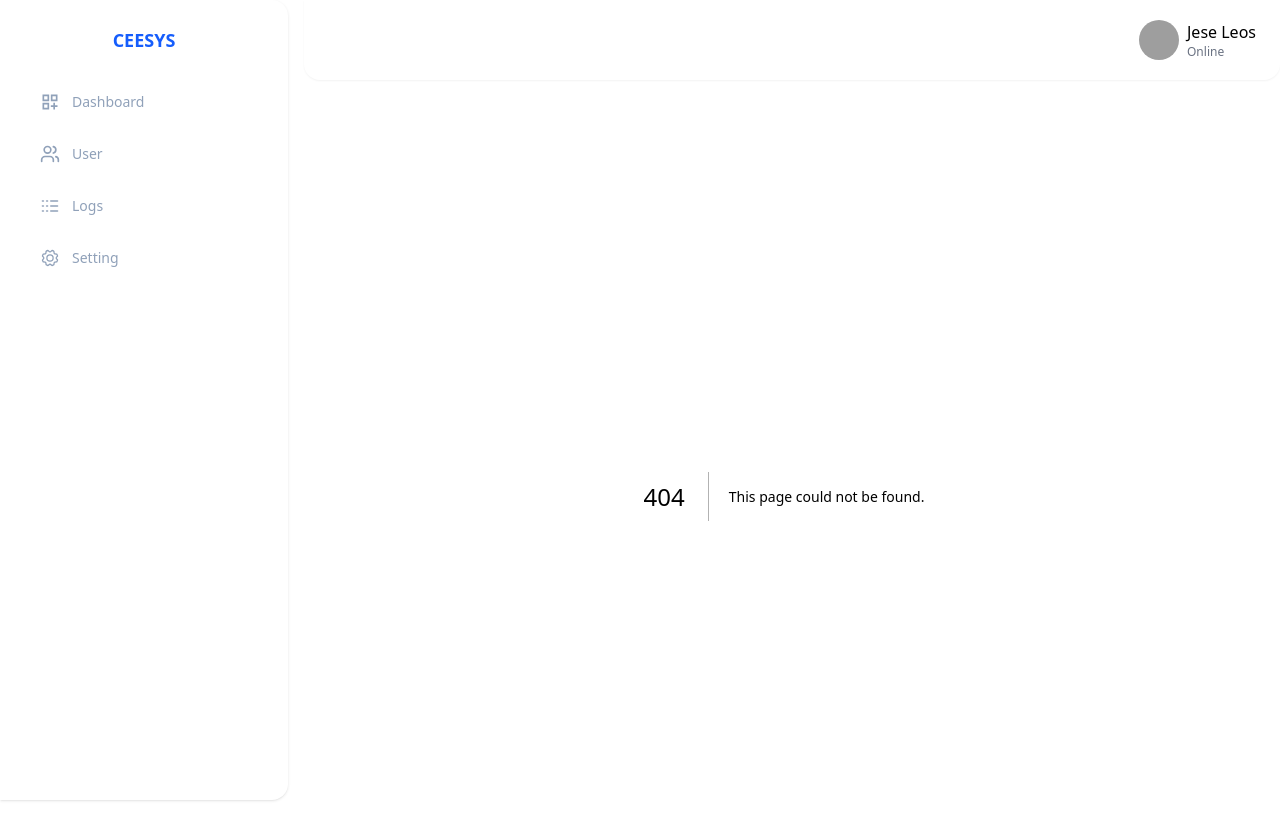
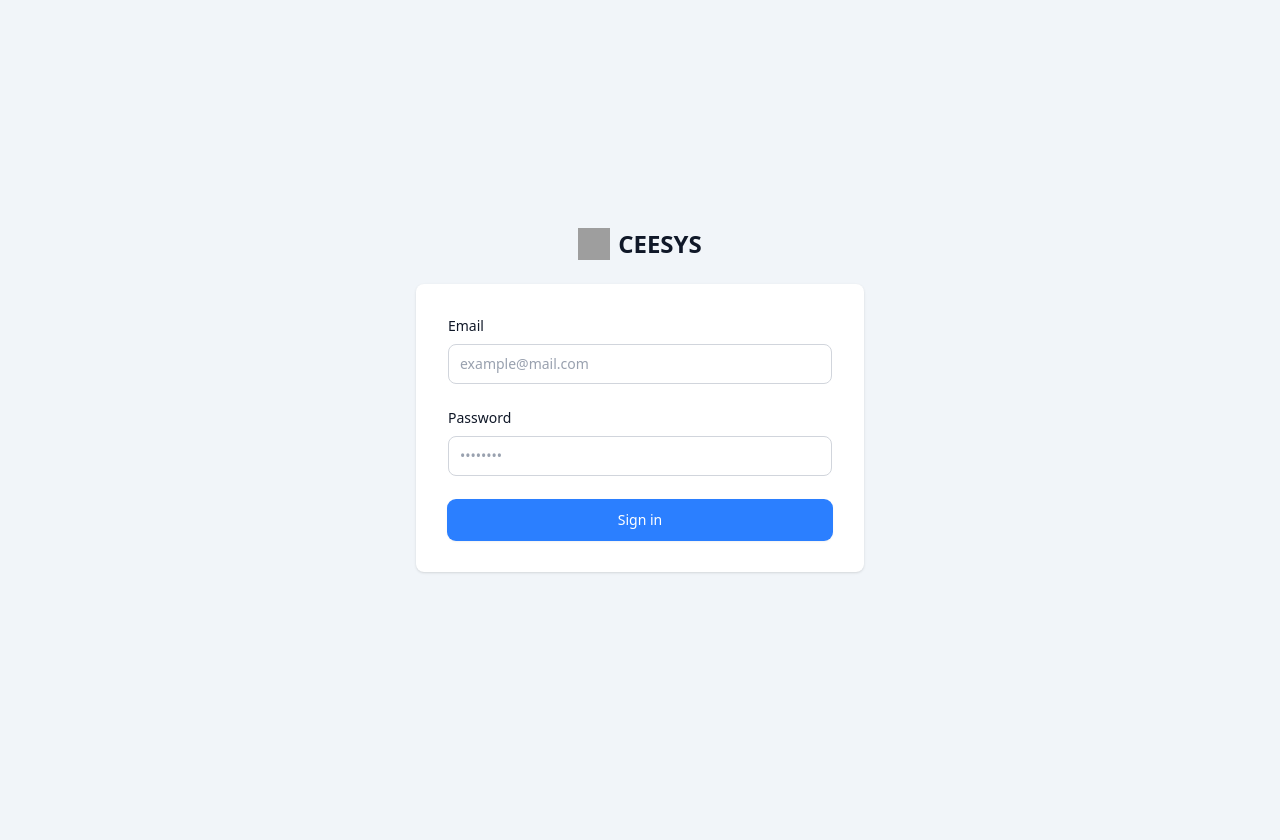
Before and after one commit to reanru/customer-support-system, a Next.js app in the folder apps/dashboard/: page /login in a window 1280 px wide. Before the commit this address had no page. Shown: the top 840 px of the page. After the commit the page ends 800 px from the top, so only its background shows below. Built offline with nearby package versions, Linux system fonts and the light colour scheme; grey boxes are pictures that could not be loaded.

Commit message:
update user login logic

```diff
--- /dev/null
+++ b/apps/dashboard/src/app/(auth)/layout.tsx
@@ -0,0 +1,15 @@
+"use client"
+
+import React from 'react'
+
+import "../globals.css";
+
+export default function LoginLayout({ children }: { children: React.ReactNode }) {
+    return (
+        <section className="">
+            <div className="flex flex-col items-center justify-center px-6 py-8 mx-auto md:h-screen lg:py-0">
+                { children }
+            </div>
+        </section>
+    )
+}
--- /dev/null
+++ b/apps/dashboard/src/app/(auth)/login/page.tsx
@@ -0,0 +1,106 @@
+"use client"
+
+import React, { useEffect, useState } from 'react'
+import { redirect } from 'next/navigation'
+import { useAppDispatch, useAppSelector } from '@/lib/redux/hooks';
+
+import { loginUser, resetLoginUser } from '@/lib/redux/features/login/loginUserSlice';
+
+import { AiOutlineLoading3Quarters } from "react-icons/ai";
+
+type Credential = {
+    email?: string,
+    password?: string,
+}
+
+export default function LoginPage() {
+    const login_user = useAppSelector((state) => state.login_user)
+    const dispatch = useAppDispatch();
+
+    const [isSubmit, setIsSubmit] = useState(false);
+    const [errors, setErrors] = useState<Credential>({});
+    const [formValues, setFormValues] = useState<Credential>({});
+
+    useEffect(() => {
+        if(login_user.success && isSubmit === true) {
+
+            // console.log('testing add ', add_new_user);
+            setIsSubmit(false);
+
+            redirect(`/`);
+        }
+        else if(login_user.error && isSubmit === true)
+        {
+            setIsSubmit(false);
+        }
+    }, [login_user]);
+
+    const validate = (value: Credential) => {
+        const error: Credential = {};
+
+        if(!value.email) error.email = "Cannot be empty";
+        if(!value.password) error.password = "Cannot be empty";
+
+        setErrors(error);
+
+        return Object.keys(error).length === 0 ? true : false;
+    };
+
+    const handleChange = (e: React.ChangeEvent<HTMLInputElement>) => {
+        const { name, value } = e.target;
+        setFormValues({...formValues, [name]: value});
+    }
+
+    const submit = (e: React.FormEvent<HTMLFormElement>) => {
+        e.preventDefault();
+
+        if(validate(formValues)){
+            setIsSubmit(true);
+            dispatch(loginUser(formValues));
+        }
+    }
+
+    return (
+        <>
+            <a href="#" className="flex items-center mb-6 text-2xl font-semibold text-gray-900">
+                <img className="w-8 h-8 mr-2" src="https://flowbite.s3.amazonaws.com/blocks/marketing-ui/logo.svg" alt="logo" />
+                CEESYS
+            </a>
+            <div className="w-full bg-white rounded-lg shadow md:mt-0 sm:max-w-md xl:p-0">
+                <div className="p-6 space-y-4 md:space-y-6 sm:p-8">
+                    <form onSubmit={submit} className="space-y-4 md:space-y-6" action="#">
+                        <div>
+                            <label className="block mb-2 text-sm font-medium text-gray-900">Email</label>
+                            <input
+                                type="email"
+                                name="email"
+                                className="form-control" placeholder="example@mail.com"
+                                value={formValues.email ?? ''}
+                                onChange={handleChange}
+                            />
+                            <span className="text-sm font-semibold text-red-500">{ errors.email }</span>
+                        </div>
+                        <div>
+                            <label className="block mb-2 text-sm font-medium text-gray-900">Password</label>
+                            <input
+                                type="password"
+                                name="password"
+                                placeholder="••••••••" className="form-control"
+                                value={formValues.password ?? ''}
+                                onChange={handleChange}
+                            />
+                            <span className="text-sm font-semibold text-red-500">{ errors.password }</span>
+                        </div>
+                        <button type="submit" className="btn-primary w-full h-10">
+                            { isSubmit ? (
+                                <AiOutlineLoading3Quarters className="w-5 h-5 animate-spin" />
+                            ) : (
+                                <span>Sign in</span>
+                            ) }
+                        </button>
+                    </form>
+                </div>
+            </div>
+        </>
+    )
+}
--- /dev/null
+++ b/apps/dashboard/src/app/(main)/layout.tsx
@@ -0,0 +1,29 @@
+"use client"
+
+import Navbar from "@/layout/navbar";
+import Sidebar from "@/layout/sidebar";
+
+import { useState } from "react";
+
+export default function MainLayout({ children }: { children: React.ReactNode }) {
+  const [openSidebar, setOpenSidebar] = useState(false);
+
+  return (
+      <div
+        className=""
+        >
+          <div className="flex h-full gap-4">
+            <Sidebar open={openSidebar} handleOpen={()=>setOpenSidebar(!openSidebar)} />
+
+            <div className="relative flex flex-1 gap-4 flex-col">
+              <Navbar open={openSidebar} handleOpen={()=>setOpenSidebar(!openSidebar)} />
+
+                <main className="pl-5 lg:pl-1 pr-5">
+                  {children}
+                </main>
+            </div>
+          </div>
+
+      </div>
+  );
+}
--- /dev/null
+++ b/apps/dashboard/src/app/api/set-cookies/route.ts
@@ -0,0 +1,15 @@
+// Next.js API route support: https://nextjs.org/docs/api-routes/introduction
+// import type { NextRequest , NextResponse } from "next/server";
+import { cookies } from 'next/headers'
+
+export async function POST(req: Request) {
+  const body = await req.json();
+  const cookieStore = await cookies();
+
+  cookieStore.set('token', body.token, { maxAge: 3600 });
+  console.log('testing login ', body.token);
+
+  return new Response('Successfully saved token', {
+    status: 200,
+  })
+}
--- a/apps/dashboard/src/app/layout.tsx
+++ b/apps/dashboard/src/app/layout.tsx
@@ -9,8 +9,7 @@ import "./globals.css";
 import { Provider } from 'react-redux';
 import store from '@/lib/redux/store'
 
-import Navbar from "@/layout/navbar";
-import Sidebar from "@/layout/sidebar";
+
 import { useState } from "react";
 
 type Button = {
@@ -26,25 +25,14 @@ export default function RootLayout({
   const [openSidebar, setOpenSidebar] = useState(false);
 
   return (
+        <Provider store={store}>
       <html lang="en">
         <body
           className="bg-slate-100"
           >
-          <Provider store={store}>
-            <div className="flex h-full gap-4">
-              <Sidebar open={openSidebar} handleOpen={()=>setOpenSidebar(!openSidebar)} />
-
-              <div className="relative flex flex-1 gap-4 flex-col">
-                <Navbar open={openSidebar} handleOpen={()=>setOpenSidebar(!openSidebar)} />
-
-                  <main className="pl-5 lg:pl-1 pr-5">
-                    {children}
-                  </main>
-              </div>
-            </div>
-          </Provider>
-
+              { children }
         </body>
       </html>
+            </Provider>
   );
 }
--- a/apps/dashboard/src/lib/UI/user/modalCreate.tsx
+++ b/apps/dashboard/src/lib/UI/user/modalCreate.tsx
@@ -62,9 +62,9 @@ export default function ModalCreate({ handleClose } : ModalProps) {
     const validate = (value: User) => {
         const error: User = {};
 
-        if(!value.name) error.name = "Tidak boleh kosong";
-        if(!value.email) error.email = "Tidak boleh kosong";
-        if(!value.role) error.role = "Tidak boleh kosong";
+        if(!value.name) error.name = "Cannot be empty";
+        if(!value.email) error.email = "Cannot be empty";
+        if(!value.role) error.role = "Cannot be empty";
 
         setErrors(error);
 
--- /dev/null
+++ b/apps/dashboard/src/lib/redux/features/login/loginUserSlice.ts
@@ -0,0 +1,75 @@
+import axios from 'axios';
+
+import { createSlice, createAsyncThunk } from '@reduxjs/toolkit';
+
+type InitState = {
+  loading: boolean;
+  data: any | null;
+  error: string | null;
+  success: boolean;
+}
+
+const initialState: InitState = {
+  loading: false,
+  data: null,
+  error: null,
+  success: false,
+};
+
+type Credential = {
+    email?: string,
+    password?: string,
+}
+
+export const loginUser = createAsyncThunk(
+    'user/loginUser',
+    async(data: Credential, { getState, rejectWithValue }) => {
+        try {
+            const CONFIG = {
+                headers: {
+                    'Content-Type': 'application/json',
+                }
+            }
+
+            const res = await axios.post('http://localhost:3001/api/users/login', data, CONFIG);
+            await axios.post('http://localhost:3000/api/set-cookies', {token: res.data.data.token});
+
+            return res.data;
+        } catch (error: any) {
+            const message =
+            error.response?.data ?? error.message;
+            return rejectWithValue(message);
+        }
+    }
+)
+
+const loginUserSlice = createSlice({
+    name: 'loginUser',
+    initialState,
+    reducers: {
+        resetLoginUser: (state) => {
+            state.loading = false;
+            state.data = null;
+            state.error = null;
+        },
+    },
+    extraReducers: (builder) => {
+        builder
+        .addCase(loginUser.pending, (state) => {
+            state.loading = true;
+            state.error = null;
+        })
+        .addCase(loginUser.fulfilled, (state, action) => {
+            state.loading = false;
+            state.data = action.payload.data;
+            state.success = true;
+        })
+        .addCase(loginUser.rejected, (state, action) => {
+            state.loading = false;
+            state.error = action.payload as string;
+        })
+    }
+});
+
+export const { resetLoginUser } = loginUserSlice.actions;
+export default loginUserSlice.reducer;
--- a/apps/dashboard/src/lib/redux/store.ts
+++ b/apps/dashboard/src/lib/redux/store.ts
@@ -1,13 +1,15 @@
-import { configureStore } from '@reduxjs/toolkit'
-import getListUserReducer from './features/user/getListUserSlice'
-import addNewUserReducer from './features/user/addNewUserSlice'
-import deleteUserReducer from "./features/user/deleteUserSlice";
+import { configureStore } from '@reduxjs/toolkit';
+import getListUserReducer from './features/user/getListUserSlice';
+import addNewUserReducer from './features/user/addNewUserSlice';
+import deleteUserReducer from './features/user/deleteUserSlice';
+import loginUserReducer from './features/login/loginUserSlice';
 
 const store = configureStore({
   reducer: {
     get_list_user: getListUserReducer,
     add_new_user: addNewUserReducer,
-    delete_user: deleteUserReducer
+    delete_user: deleteUserReducer,
+    login_user: loginUserReducer
   }
 });
 
--- /dev/null
+++ b/apps/dashboard/src/middleware.ts
@@ -0,0 +1,27 @@
+import { NextResponse } from "next/server";
+import type { NextRequest } from "next/server";
+import { cookies } from 'next/headers'
+
+export async function middleware(request: NextRequest) {
+    const { pathname } = request.nextUrl;
+
+    const cookieStore = await cookies();
+    cookieStore.get('token');
+
+    console.log('testing middleware ', cookieStore.get('tokens')?.value);
+
+    const token = cookieStore.get('token')?.value;
+
+    if(token){
+        if(pathname === '/login') return NextResponse.redirect(new URL('/', request.url));
+        else return NextResponse.next();
+    }else{
+        if(pathname === '/login') return NextResponse.next();
+        else return NextResponse.redirect(new URL('/login', request.url));
+    }
+
+}
+
+export const config = {
+    matcher: ["/", "/user", "/login"]
+}
```
Also changed, not shown: apps/dashboard/src/app/provider.ts (deleted, +0 -8 lines), apps/dashboard/src/app/(main)/page.tsx (renamed from apps/dashboard/src/app/page.tsx), apps/dashboard/src/app/(main)/user/page.tsx (renamed from apps/dashboard/src/app/user/page.tsx), 1 other file (tests, documents, lock files or other folders).
